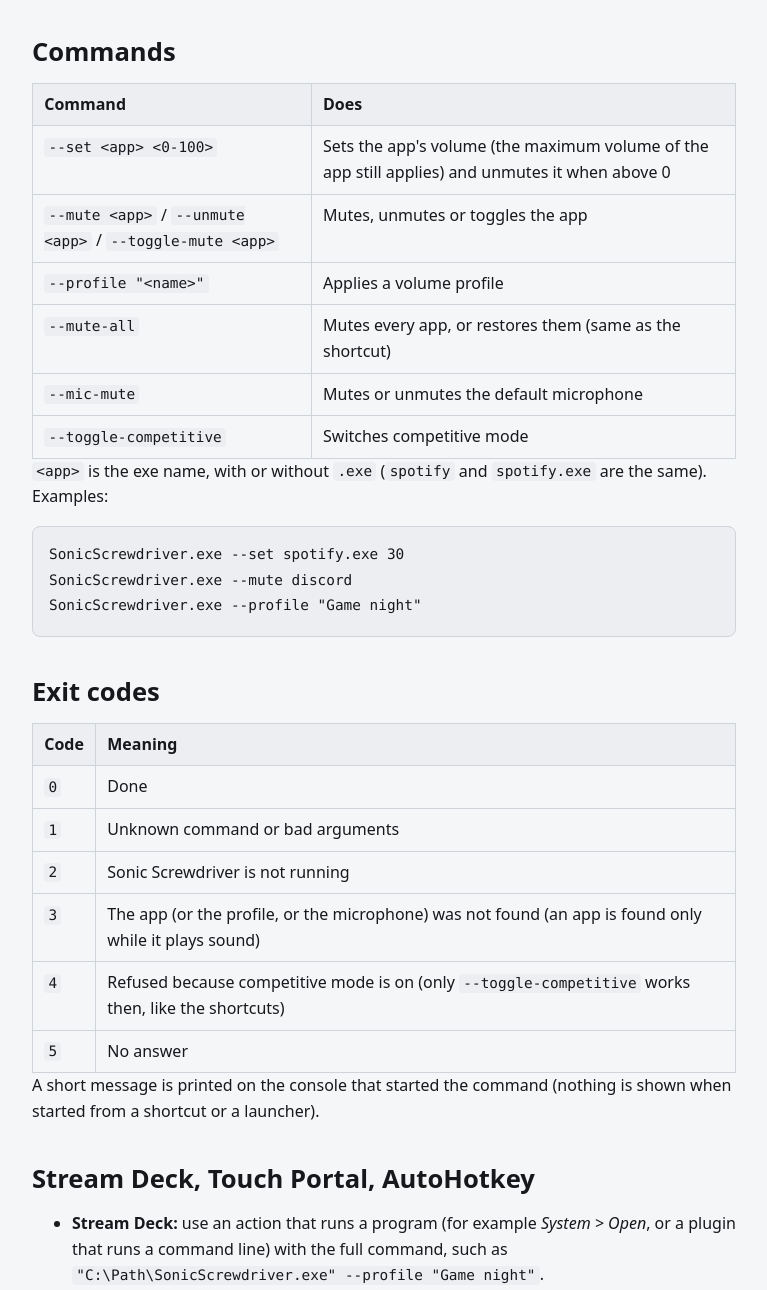
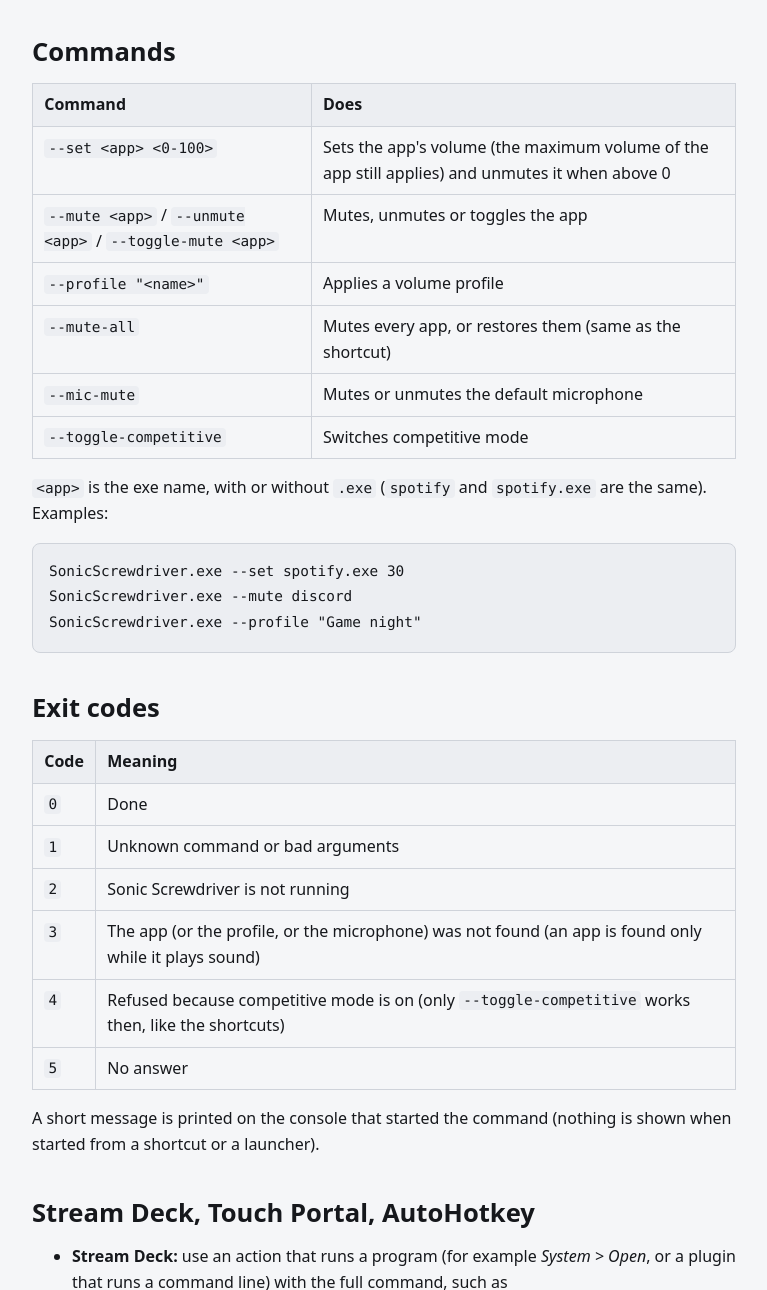
Before and after one commit to leroidubid/SonicScrewdriver, a plain HTML site: page site/command-line.html in a window 1280 px wide. Shown: the part 257-1547 px from the top of the page, without its empty margins (256-1023 px from the left). Drawn offline with Linux system fonts and the light colour scheme.

Commit message:
Site: scrollable tables as labelled regions, more room under the sticky header, the two missing limits

```diff
--- a/site/command-line.html
+++ b/site/command-line.html
@@ -43,7 +43,7 @@
 
     <h2 id="commands">Commands</h2>
     <!-- keep in sync with README -->
-    <table>
+    <div class="table-wrap" role="region" tabindex="0" aria-label="Table 1 of this page, scrolls sideways on a narrow screen"><table>
       <thead>
         <tr><th>Command</th><th>Does</th></tr>
       </thead>
@@ -55,7 +55,7 @@
         <tr><td><code>--mic-mute</code></td><td>Mutes or unmutes the default microphone</td></tr>
         <tr><td><code>--toggle-competitive</code></td><td>Switches competitive mode</td></tr>
       </tbody>
-    </table>
+    </table></div>
     <!-- keep in sync with README -->
     <p><code>&lt;app&gt;</code> is the exe name, with or without <code>.exe</code> (<code>spotify</code> and <code>spotify.exe</code> are the same). Examples:</p>
 <pre><code>SonicScrewdriver.exe --set spotify.exe 30
@@ -64,7 +64,7 @@ SonicScrewdriver.exe --profile "Game night"</code></pre>
 
     <h2 id="exit-codes">Exit codes</h2>
     <!-- keep in sync with README -->
-    <table>
+    <div class="table-wrap" role="region" tabindex="0" aria-label="Table 2 of this page, scrolls sideways on a narrow screen"><table>
       <thead>
         <tr><th>Code</th><th>Meaning</th></tr>
       </thead>
@@ -76,7 +76,7 @@ SonicScrewdriver.exe --profile "Game night"</code></pre>
         <tr><td><code>4</code></td><td>Refused because competitive mode is on (only <code>--toggle-competitive</code> works then, like the shortcuts)</td></tr>
         <tr><td><code>5</code></td><td>No answer</td></tr>
       </tbody>
-    </table>
+    </table></div>
     <p>A short message is printed on the console that started the command (nothing is shown when started from a shortcut or a launcher).</p>
 
     <h2 id="launchers">Stream Deck, Touch Portal, AutoHotkey</h2>
--- a/site/style.css
+++ b/site/style.css
@@ -63,7 +63,9 @@ kbd { background: var(--panel-2); border: 1px solid var(--border); border-bottom
 code { background: var(--code-bg); border-radius: 4px; padding: .1em .3em; }
 pre { background: var(--code-bg); border: 1px solid var(--border); border-radius: 8px; padding: 1rem; overflow-x: auto; }
 pre code { background: none; padding: 0; }
-table { border-collapse: collapse; width: 100%; display: block; overflow-x: auto; }
+.table-wrap { overflow-x: auto; margin: 1rem 0; }
+.table-wrap:focus-visible { outline: 3px solid var(--accent); outline-offset: 2px; }
+table { border-collapse: collapse; width: 100%; }
 th, td { border: 1px solid var(--border); padding: .5rem .7rem; text-align: left; vertical-align: top; }
 th { background: var(--panel-2); }
 
@@ -111,7 +113,7 @@ th { background: var(--panel-2); }
 .shots { display: flex; flex-wrap: wrap; gap: 1rem; }
 .prose code { overflow-wrap: anywhere; }
 .prose pre code { overflow-wrap: normal; }
-@media (max-width: 40rem) { html { scroll-padding-top: 9rem; } }
+@media (max-width: 40rem) { html { scroll-padding-top: 10.5rem; } }
 
 @media (min-width: 52rem) {
   .hero { grid-template-columns: 1.2fr 1fr; padding-top: 4rem; }
```
Also changed, not shown: site/features.html (+2 -0 lines), site/games.html (+4 -4 lines).
